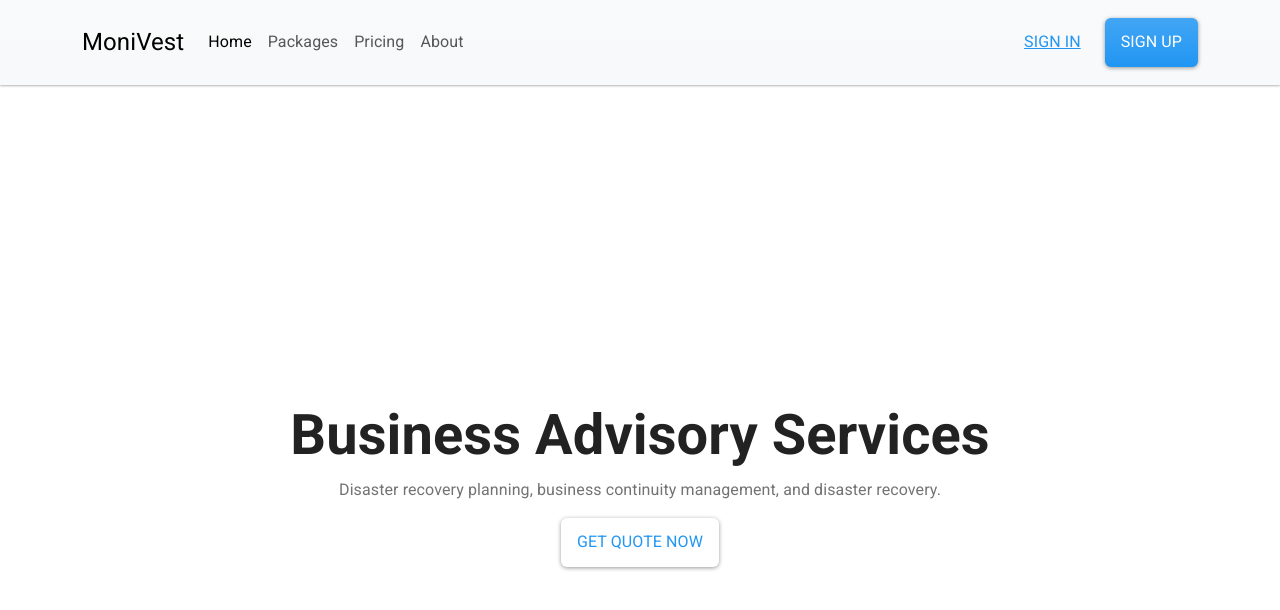
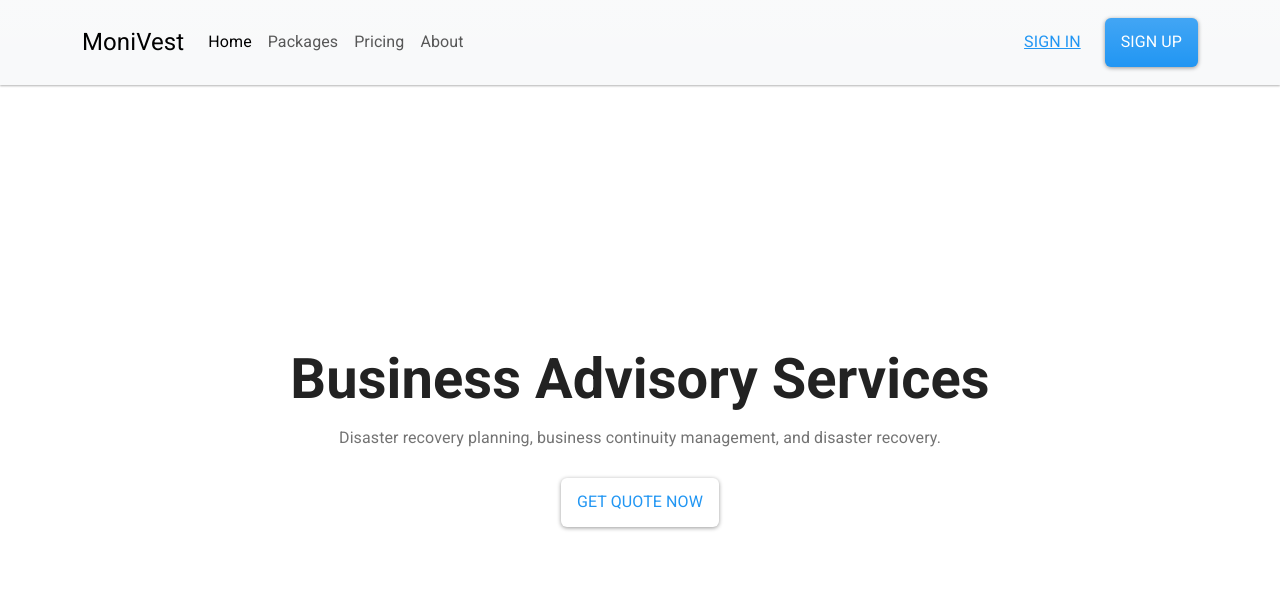
Before and after one commit to Mikael-duru/monivest, a React (Create React App) app: page / in a window 1280 px wide. Shown: the top 610 px of the page. Built offline with nearby package versions, Linux system fonts and the light colour scheme.

Commit message:
rename file from hero to home

```diff
--- a/src/pages/Home.jsx
+++ b/src/pages/Home.jsx
@@ -2,14 +2,14 @@ import React from 'react';
 
 function Hero() {
   return (
-    <section className="container mx-auto vh-100 d-flex flex-column justify-content-center align-items-center text-center">
+    <section className="container mx-auto d-flex flex-column justify-content-center align-items-center text-center" style={{height: '88vh'}}>
       <h1 className="display-4 fw-bold text-dark">
         Business Advisory Services
       </h1>
-      <p className="text-muted">
+      <p className="text-muted py-1">
         Disaster recovery planning, business continuity management, and disaster recovery.
       </p>
-      <button type="button" className="btn btn-outline-primary">Get Quote Now</button>
+      <button type="button" className="btn btn-outline-primary mt-2">Get Quote Now</button>
     </section>
   )
 }
```
